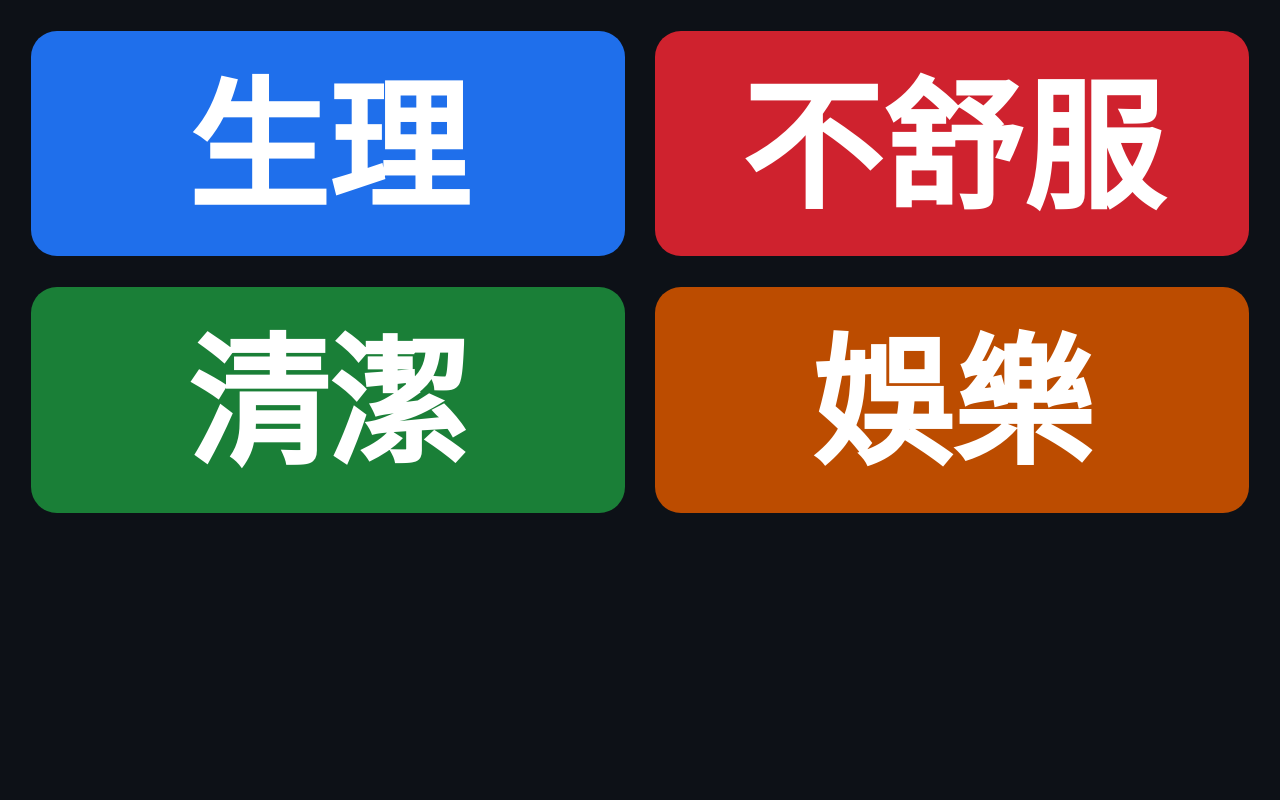
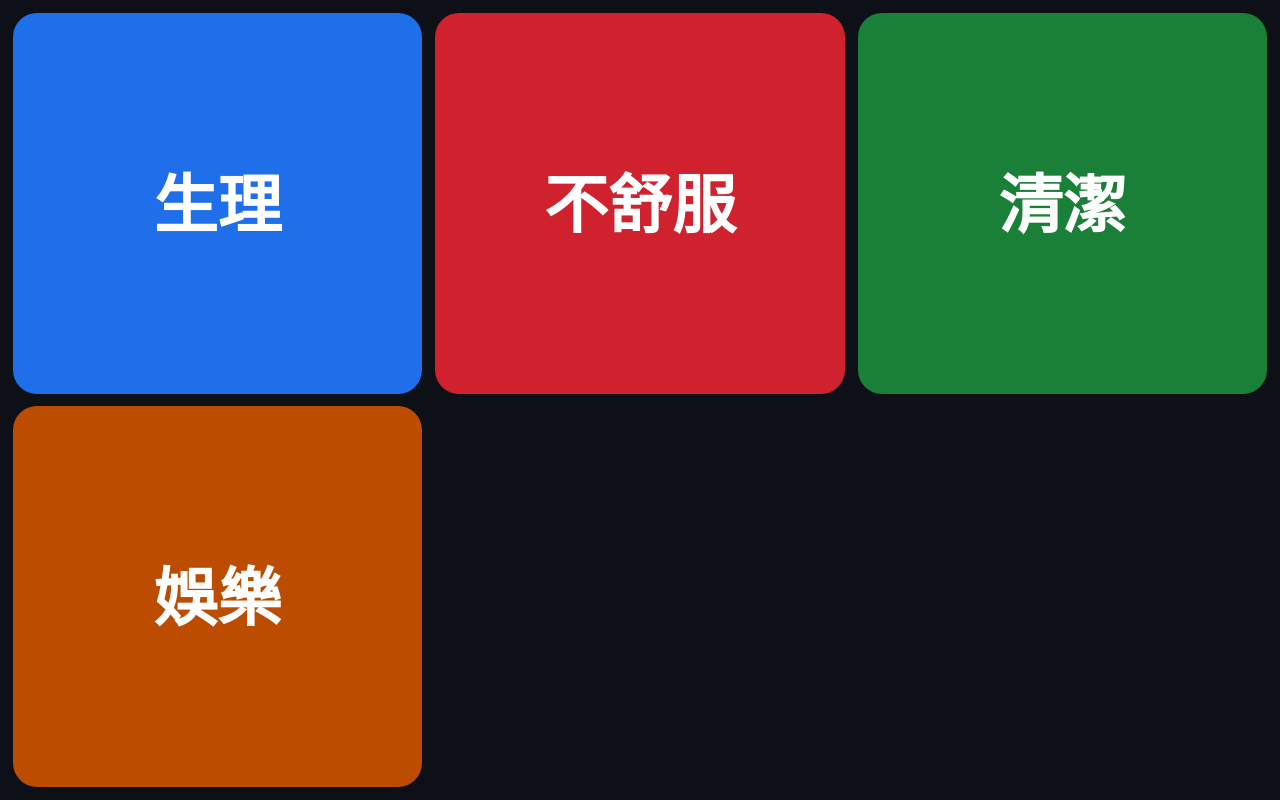
Before and after one commit to singyu0723-jpg/help, a plain HTML site: page index.html in a window 1280 px wide. Drawn offline with Linux system fonts and the light colour scheme.

Commit message:
Add files via upload

```diff
--- a/index.html
+++ b/index.html
@@ -9,19 +9,28 @@
 <style>
   /* ===================================================================
      要改文字 / 選項：只改下面 <script> 最上面的 CATEGORIES 那一段
-     畫面永遠是 2×3 共六格。子頁第六格固定是「返回」，所以每分類放 5 個選項
+     畫面是橫向 3×2 共六格。子頁第六格固定是「返回」，所以每分類放 5 個選項
      主畫面可放最多 6 個分類，目前 4 個，剩 2 格留空，之後直接補上即可
+     ※ 默認橫向：手機若是直放，畫面會自動旋轉成橫式呈現
      =================================================================== */
   * { margin:0; padding:0; box-sizing:border-box; -webkit-tap-highlight-color:transparent;
       user-select:none; -webkit-user-select:none; -webkit-touch-callout:none; }
   html, body { height:100%; width:100%; overflow:hidden; background:#0d1117;
       font-family:"PingFang TC","Heiti TC","Microsoft JhengHei",system-ui,sans-serif; }
+
+  /* 舞台：橫放時占滿；直放時旋轉 90° 變橫式 */
+  #stage { position:fixed; top:0; left:0; width:100vw; height:100vh; }
+  @media (orientation: portrait){
+    #stage { width:100vh; height:100vw; top:50%; left:50%;
+             transform:translate(-50%,-50%) rotate(90deg); transform-origin:center center; }
+  }
+
   #grid { height:100%; width:100%; display:grid;
-          grid-template-columns:1fr 1fr; grid-template-rows:1fr 1fr 1fr;
-          gap:2.4vw; padding:max(2.4vw, env(safe-area-inset-top)) 2.4vw max(2.4vw, env(safe-area-inset-bottom)) 2.4vw; }
-  .cell { border-radius:26px; display:flex; align-items:center; justify-content:center; text-align:center;
-          color:#fff; font-weight:900; line-height:1.05; padding:1vh;
-          font-size:11vw; transition:transform .05s ease, filter .05s ease; }
+          grid-template-columns:1fr 1fr 1fr; grid-template-rows:1fr 1fr;
+          gap:1.6vmin; padding:1.6vmin; }
+  .cell { border-radius:3vmin; display:flex; align-items:center; justify-content:center; text-align:center;
+          color:#fff; font-weight:900; line-height:1.05; padding:1vmin;
+          font-size:8vmin; transition:transform .05s ease, filter .05s ease; }
   .cell.empty { background:transparent; }
   .cell:not(.empty):active { transform:scale(0.94); filter:brightness(1.3); }
   .cell.press { transform:scale(0.9); filter:brightness(1.45); }
@@ -37,7 +46,7 @@
 </style>
 </head>
 <body>
-  <div id="grid"></div>
+  <div id="stage"><div id="grid"></div></div>
 
 <script>
 /* ====================== 可自由修改的內容 ======================
```
